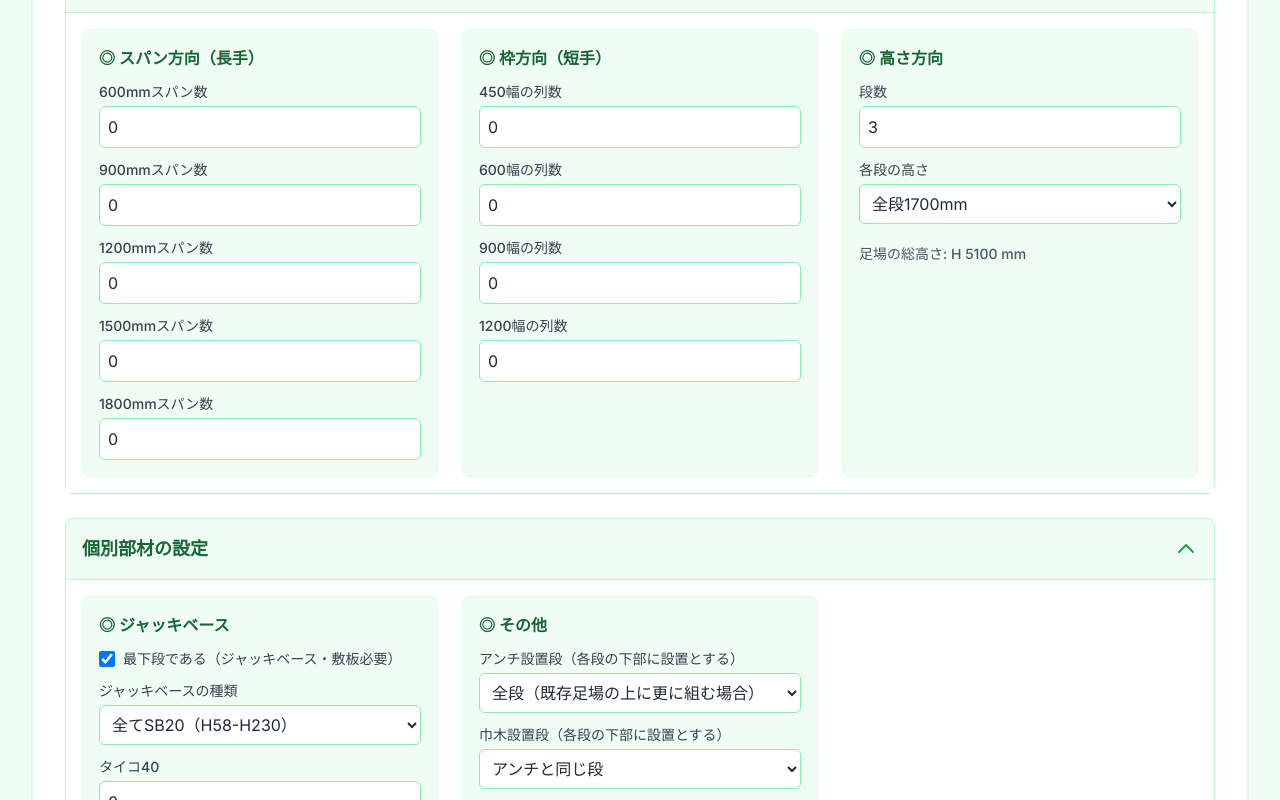
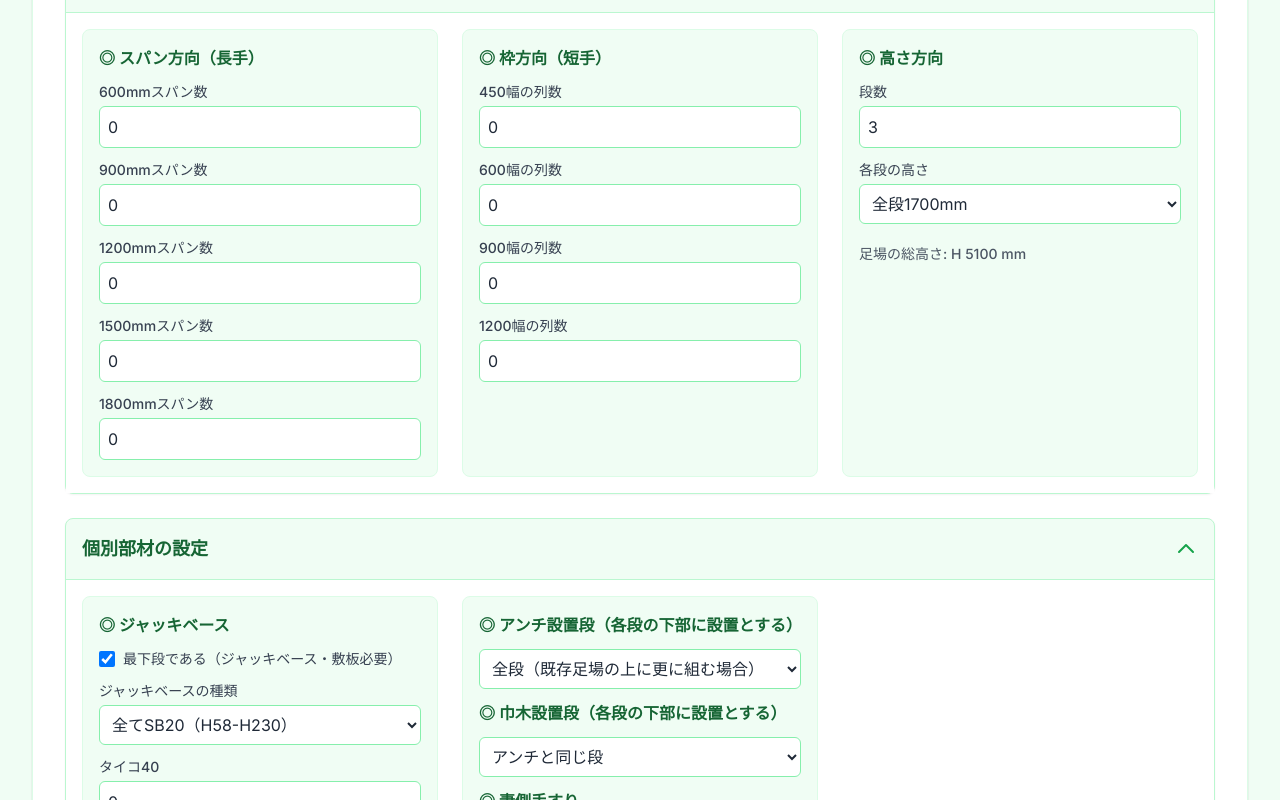
Before and after one commit to terunosuke/frame-scaffold, a React (Vite) app: page / in a window 1280 px wide. Both pictures are taken after a click on the button "個別部材の設定". Shown: the part 675-1475 px from the top of the page. Built offline with nearby package versions, Linux system fonts and the light colour scheme.

Commit message:
refactor(ui): その他を廃止し、各部材（アンチ・巾木・妻側手すり・階段・壁つなぎ・層間ネット）を独立カード化

```diff
--- a/components/InputForm.tsx
+++ b/components/InputForm.tsx
@@ -176,10 +176,10 @@ export const InputForm: React.FC<InputFormProps> = ({
                         </div>
                         {/* Other */}
                         <div className="space-y-3 p-4 bg-green-50 rounded-lg border border-green-100">
-                            <h4 className="font-semibold text-green-800">◎ その他</h4>
 
                             {/* アンチ設置段 */}
-                            <InputGroup label="アンチ設置段（各段の下部に設置とする）" as="select" value={config.antiMode} onChange={e => setConfigField('antiMode', e.target.value as 'all' | 'notBottom' | 'custom')}>
+                            <h4 className="font-semibold text-green-800">◎ アンチ設置段（各段の下部に設置とする）</h4>
+                            <InputGroup label="" as="select" value={config.antiMode} onChange={e => setConfigField('antiMode', e.target.value as 'all' | 'notBottom' | 'custom')}>
                                 <option value="all">全段（既存足場の上に更に組む場合）</option>
                                 <option value="notBottom">最下段以外（GLから組み始める場合）</option>
                                 <option value="custom">指定段</option>
@@ -191,7 +191,8 @@ export const InputForm: React.FC<InputFormProps> = ({
                             )}
 
                             {/* 巾木設置段 */}
-                            <InputGroup label="巾木設置段（各段の下部に設置とする）" as="select" value={config.toeboardMode} onChange={e => setConfigField('toeboardMode', e.target.value as 'all' | 'sameAsAnti' | 'custom')}>
+                            <h4 className="font-semibold text-green-800 mt-6">◎ 巾木設置段（各段の下部に設置とする）</h4>
+                            <InputGroup label="" as="select" value={config.toeboardMode} onChange={e => setConfigField('toeboardMode', e.target.value as 'all' | 'sameAsAnti' | 'custom')}>
                                 <option value="all">全段</option>
                                 <option value="sameAsAnti">アンチと同じ段</option>
                                 <option value="custom">指定段</option>
@@ -203,14 +204,16 @@ export const InputForm: React.FC<InputFormProps> = ({
                             )}
 
                             {/* 妻側手すり */}
-                            <InputGroup label="妻側手すり" as="select" value={config.tsumaCount} onChange={e => setConfigField('tsumaCount', parseInt(e.target.value) as 0|1|2)}>
+                            <h4 className="font-semibold text-green-800 mt-6">◎ 妻側手すり</h4>
+                            <InputGroup label="" as="select" value={config.tsumaCount} onChange={e => setConfigField('tsumaCount', parseInt(e.target.value) as 0|1|2)}>
                                 <option value={2}>両側必要（新規足場）→2面</option>
                                 <option value={1}>片側のみ→1面</option>
                                 <option value={0}>不要→0面</option>
                             </InputGroup>
 
                             {/* 階段設置 */}
-                            <InputGroup label="階段設置" as="select" value={config.stairMode} onChange={e => setConfigField('stairMode', e.target.value as 'none' | 'notTop' | 'custom')}>
+                            <h4 className="font-semibold text-green-800 mt-6">◎ 階段設置</h4>
+                            <InputGroup label="" as="select" value={config.stairMode} onChange={e => setConfigField('stairMode', e.target.value as 'none' | 'notTop' | 'custom')}>
                                 <option value="none">設置しない</option>
                                 <option value="notTop">最上段以外</option>
                                 <option value="custom">指定段のみ</option>
@@ -222,7 +225,8 @@ export const InputForm: React.FC<InputFormProps> = ({
                             )}
 
                             {/* 壁つなぎ */}
-                            <InputGroup label="壁つなぎ" as="select" value={config.wallTieMode} onChange={e => setConfigField('wallTieMode', e.target.value as 'none' | 'KTS16' | 'KTS20' | 'KTS30' | 'KTS45' | 'KTS60' | 'KTS80' | 'KTS100')}>
+                            <h4 className="font-semibold text-green-800 mt-6">◎ 壁つなぎ</h4>
+                            <InputGroup label="" as="select" value={config.wallTieMode} onChange={e => setConfigField('wallTieMode', e.target.value as 'none' | 'KTS16' | 'KTS20' | 'KTS30' | 'KTS45' | 'KTS60' | 'KTS80' | 'KTS100')}>
                                 <option value="none">不要</option>
                                 <option value="KTS16">KTS16（160-200）</option>
                                 <option value="KTS20">KTS20（200-240）</option>
@@ -259,7 +263,8 @@ export const InputForm: React.FC<InputFormProps> = ({
                             )}
 
                             {/* 層間養生ネット */}
-                            <InputGroup label="層間養生ネット" as="select" value={config.layerNetMode} onChange={e => setConfigField('layerNetMode', e.target.value as 'none' | 'required')}>
+                            <h4 className="font-semibold text-green-800 mt-6">◎ 層間養生ネット</h4>
+                            <InputGroup label="" as="select" value={config.layerNetMode} onChange={e => setConfigField('layerNetMode', e.target.value as 'none' | 'required')}>
                                 <option value="none">不要</option>
                                 <option value="required">必要</option>
                             </InputGroup>
```
